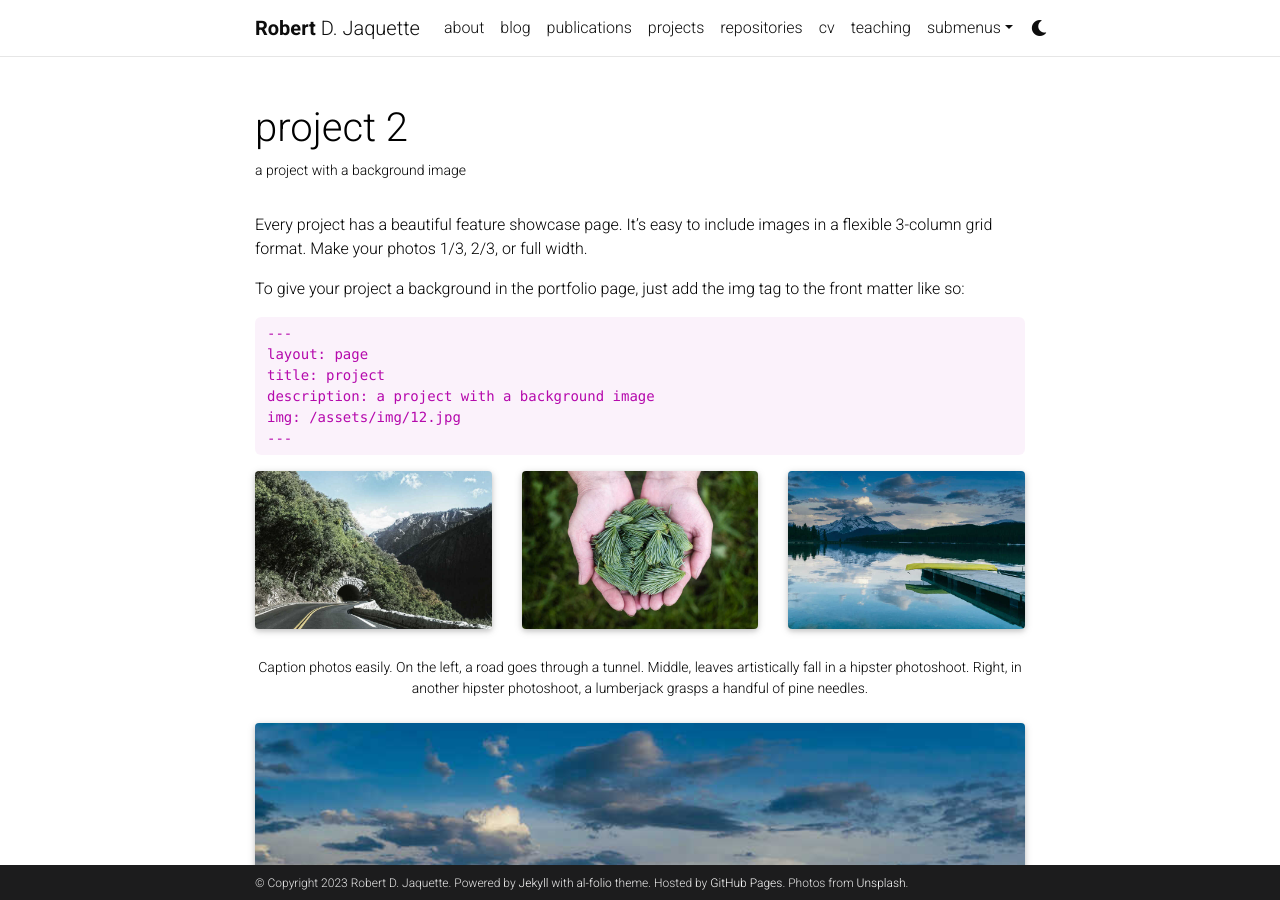
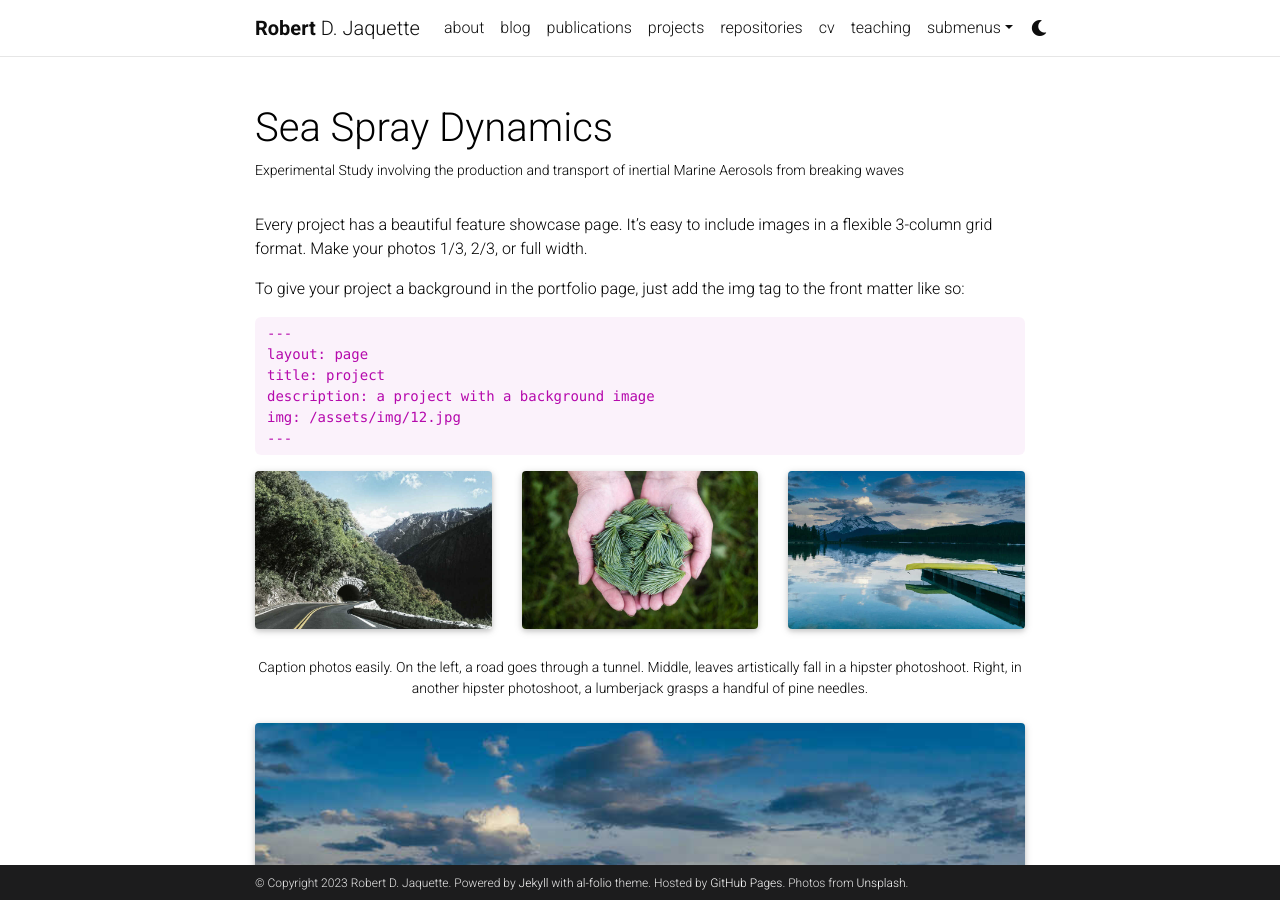
Before and after one commit to RobertJaquette/RobertJaquette, a Jekyll site: the page built from _projects/2_project.md, in a window 1280 px wide and 900 px high. Built offline with Jekyll 4.4.1, drawn with Linux system fonts in a browser that asks for light colours; full-size pictures stand in for the smaller copies a plugin makes; comment, search, counter and statistics services are not loaded; a style sheet for code colours, icons or effects is not loaded.

Commit message:
Update 2_project.md

```diff
--- a/_projects/2_project.md
+++ b/_projects/2_project.md
@@ -1,7 +1,7 @@
 ---
 layout: page
-title: project 2
-description: a project with a background image
+title: Sea Spray Dynamics
+description: Experimental Study involving the production and transport of inertial Marine Aerosols from breaking waves
 img: assets/img/3.jpg
 importance: 2
 category: work
```
